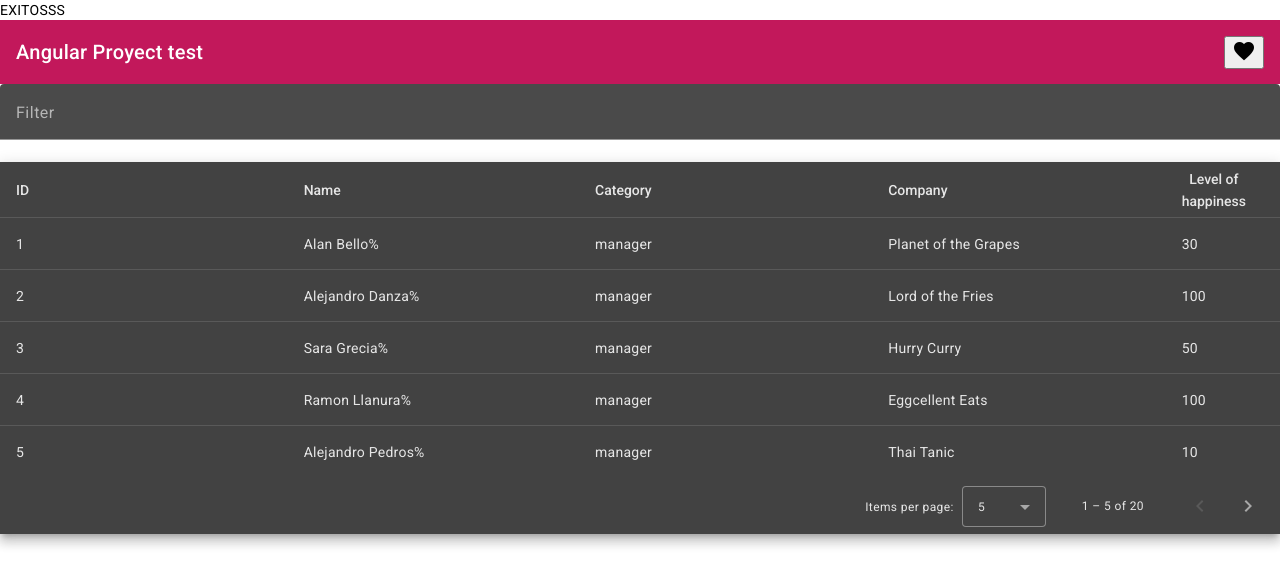
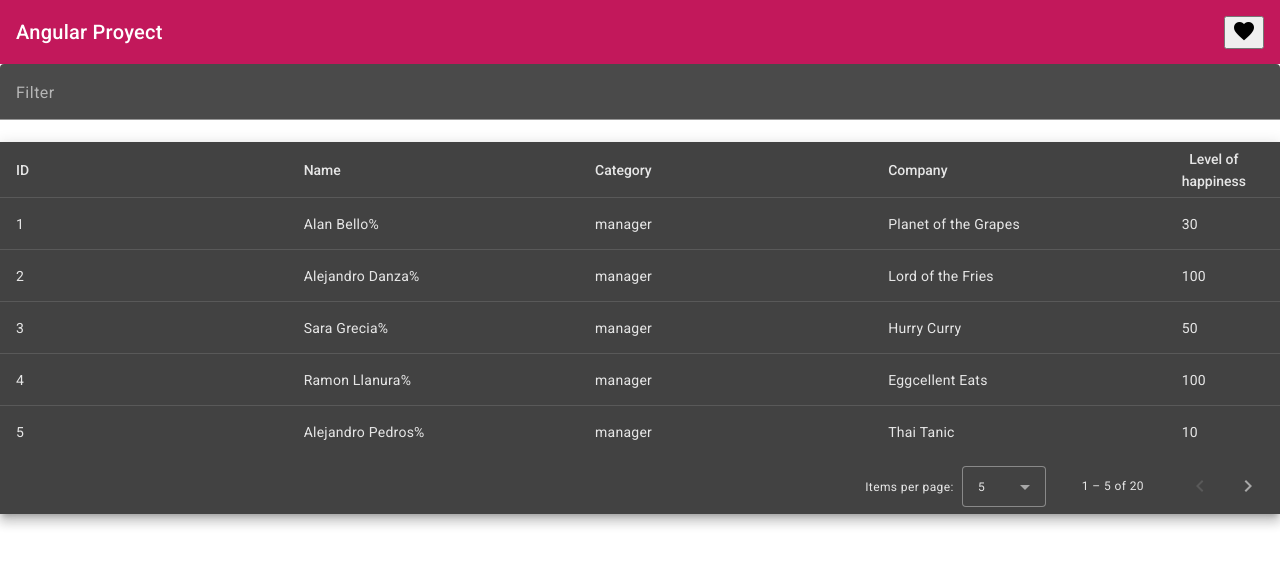
Before and after one commit to eimarramos/AngularProyect-CleanArchitecture, an Angular app: page /home in a window 1280 px wide. Shown: the top 586 px of the page. Built offline with nearby package versions, Linux system fonts and the light colour scheme.

Commit message:
style: Cleaning test strings

```diff
--- a/src/app/app.component.html
+++ b/src/app/app.component.html
@@ -1,3 +1,2 @@
-EXITOSSS
 <app-toolbar></app-toolbar>
 <router-outlet></router-outlet>
--- a/src/app/components/toolbar/toolbar.component.html
+++ b/src/app/components/toolbar/toolbar.component.html
@@ -1,5 +1,5 @@
 <mat-toolbar color="primary">
-    <span>Angular Proyect test</span>
+    <span>Angular Proyect</span>
     <span class="example-spacer"></span>
     <button mat-icon-button class="example-icon favorite-icon" aria-label="Example icon-button with heart icon">
       <mat-icon>favorite</mat-icon>
```
